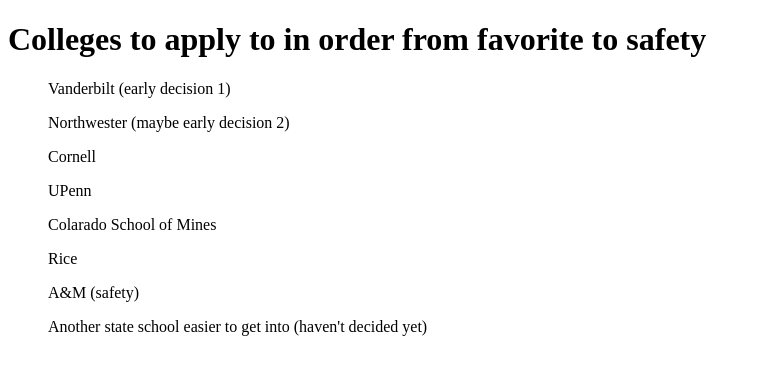
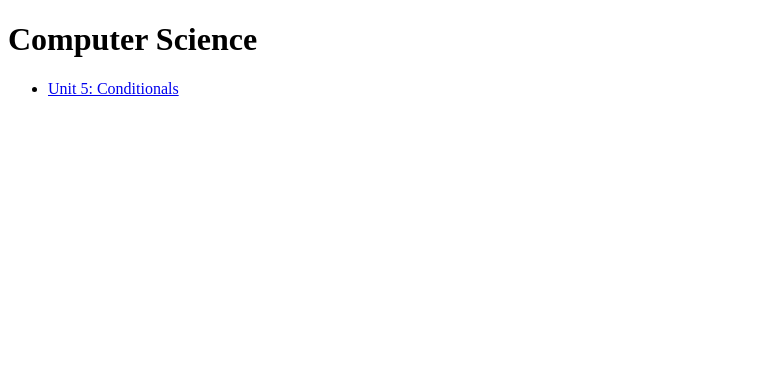
Before and after one commit to RileyEWilson/RileyEWilson.github.io, a plain HTML site: page index.html in a window 1280 px wide. Shown: the whole page, without its empty margins (0-760 px from the left). Drawn offline with Linux system fonts and the light colour scheme.

Commit message:
Update index.html

```diff
--- a/index.html
+++ b/index.html
@@ -3,20 +3,15 @@
 <head>
     <meta charset="UTF-8">
     <meta http-equiv="X-UA-Compatible" content="IE=edge">
-    <meta name="viewport" content="width=, initial-scale=1.0">
+    <meta name="viewport" content="width=device-width, initial-scale=1.0">
     <title>Document</title>
 </head>
 <body>
-    <h1>Colleges to apply to in order from favorite to safety</h1>
-    <ul>
-        <p>Vanderbilt (early decision 1)</p>
-        <p>Northwester (maybe early decision 2)</p>
-        <p>Cornell</p>
-        <p>UPenn</p>
-        <p>Colarado School of Mines</p>
-        <p>Rice</p>
-        <p>A&M (safety)</p>
-        <p>Another state school easier to get into (haven't decided yet) </p>
-    </ul>
+  <h1>Computer Science</h1>
+  <ul>
+      <li>
+          <a href="/Unit5_Conditionals/">Unit 5: Conditionals</a>
+      </li>
+  </ul>
 </body>
 </html>
```
